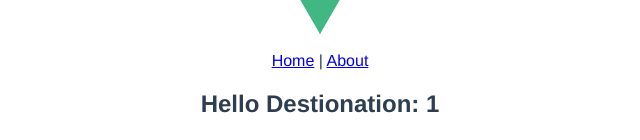
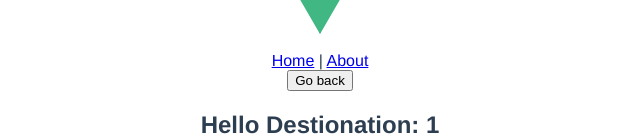
Before and after one commit to constructor-s/Vue-Vite-Veutify-Template, a Vue app: page /destination/1 in a window 1280 px wide. Shown: the part 212-352 px from the top of the page, without its empty margins (320-960 px from the left). Built offline with nearby package versions, Linux system fonts and the light colour scheme.

Commit message:
Back button

```diff
--- /dev/null
+++ b/src/components/GoBack.vue
@@ -0,0 +1,5 @@
+<template>
+    <span class="go-back">
+        <button @click="$router.back()">Go back</button>
+    </span>
+</template>
--- a/src/views/DestinationShow.vue
+++ b/src/views/DestinationShow.vue
@@ -1,5 +1,6 @@
 <template>
     <div>
+        <GoBack />
         <h2>Hello Destionation: {{destination}}</h2>
         <router-view/> <!-- nested inside -->
         <div class="destinations">
@@ -11,7 +12,10 @@
 </template>
 
 <script>
+import GoBack from "../components/GoBack.vue";
+
 export default {
+    components: { GoBack },
     props: {
         id: { type: String, required: true }
     },
```
